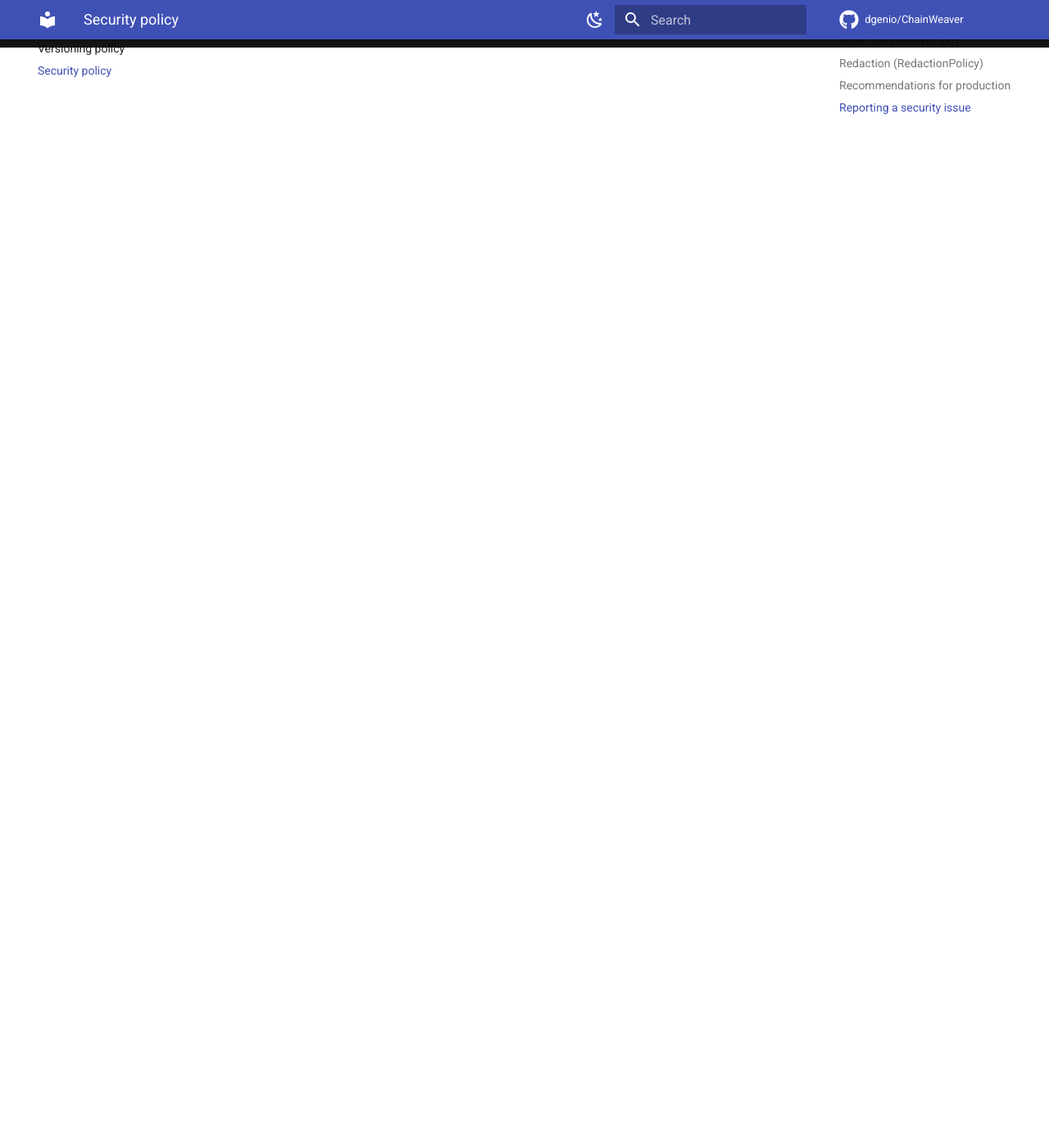
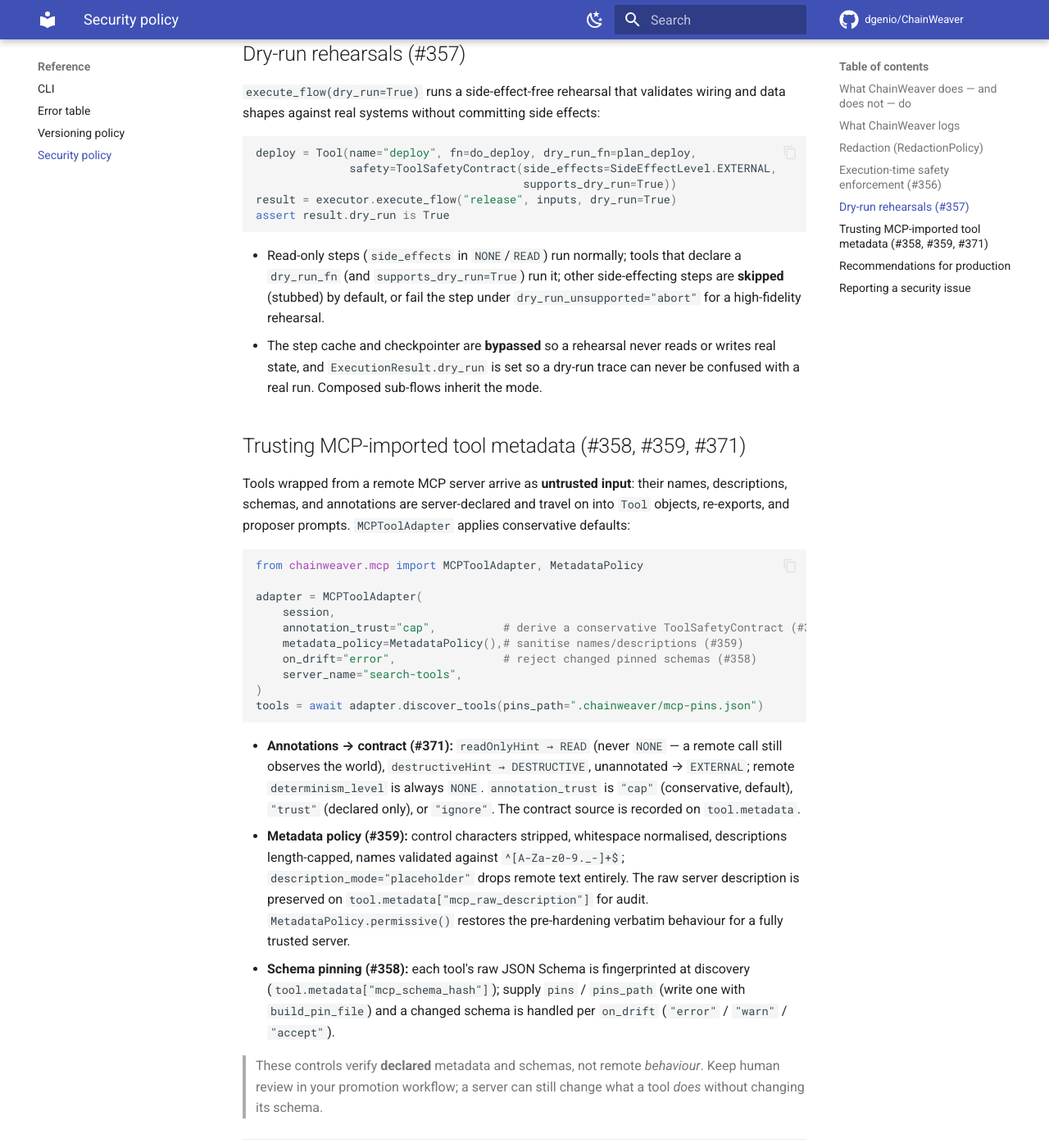
Before and after one commit to dgenio/ChainWeaver, an MkDocs documentation site: the page built from docs/security.md, in a window 1280 px wide and 1400 px high, scrolled down 2912 px. Shown: the whole window at 82% size. Built offline with MkDocs 1.6.1 and Material for MkDocs 9.7.7, drawn with Linux system fonts in a browser that asks for light colours; comment, search, counter and statistics services are not loaded; some of the changed text lies outside the part shown.

Commit message:
docs: document execution-time enforcement, dry-run, and MCP trust model (#356, #357, #358, #359, #371)
- docs/security.md: consolidated sections for the approval/ceiling enforcement
  seam (#356), dry-run rehearsals (#357), and the MCP-imported-metadata trust
  model (annotations->contract / MetadataPolicy / schema pinning).
- README error table: ApprovalDeniedError, SafetyCeilingError, MCPMetadataError,
  MCPSchemaDriftError.
- AGENTS.md repo map + StepRecord.approval / ExecutionResult.dry_run field rows.
- Fix mypy nits in the new safety tests.

````diff
--- a/docs/security.md
+++ b/docs/security.md
@@ -75,6 +75,104 @@ applied recursively to nested dicts and lists.
 
 ---
 
+## Execution-time safety enforcement (#356)
+
+By default a `ToolSafetyContract` is **advisory** — the executor records it but
+does not act on it.  Three opt-in `FlowExecutor` controls make it actionable for
+hosts that expose flows to LLM clients, all behaviour-preserving when unset:
+
+```python
+from chainweaver import FlowExecutor, ApprovalContext, ApprovalDecision, SideEffectLevel
+
+def approver(ctx: ApprovalContext) -> ApprovalDecision:
+    # ctx carries trace_id, flow_name, step_index, tool_name, redacted inputs,
+    # and the effective ToolSafetyContract.
+    return ApprovalDecision.APPROVE if ctx.tool_name in TRUSTED else ApprovalDecision.DENY
+
+executor = FlowExecutor(
+    registry,
+    approval_callback=approver,                       # gate requires_approval=True steps
+    strict_safety=True,                               # refuse such steps if no callback
+    max_side_effect_level=SideEffectLevel.WRITE,      # refuse DESTRUCTIVE/EXTERNAL-over-ceiling
+)
+```
+
+* A step whose **effective contract** has `requires_approval=True` invokes the
+  callback *before* the tool runs.  `DENY`, a callback exception, or an invalid
+  return aborts the step with `ApprovalDeniedError` and a failed `StepRecord`;
+  the decision is recorded on `StepRecord.approval`.
+* With **no** callback registered, the default is unchanged (the step runs);
+  `strict_safety=True` instead refuses approval-requiring steps.
+* `max_side_effect_level` refuses any step whose `side_effects` exceeds the
+  ceiling with `SafetyCeilingError`.
+* The callback is a **user-supplied seam** — the executor never performs I/O
+  itself, so the no-LLM / no-network / no-randomness invariants are preserved
+  (the same model as `decision_callback`).  Enforcement applies on both the sync
+  and async lanes.
+
+## Dry-run rehearsals (#357)
+
+`execute_flow(dry_run=True)` runs a side-effect-free rehearsal that validates
+wiring and data shapes against real systems without committing side effects:
+
+```python
+deploy = Tool(name="deploy", fn=do_deploy, dry_run_fn=plan_deploy,
+              safety=ToolSafetyContract(side_effects=SideEffectLevel.EXTERNAL,
+                                        supports_dry_run=True))
+result = executor.execute_flow("release", inputs, dry_run=True)
+assert result.dry_run is True
+```
+
+* Read-only steps (`side_effects` in `NONE`/`READ`) run normally; tools that
+  declare a `dry_run_fn` (and `supports_dry_run=True`) run it; other
+  side-effecting steps are **skipped** (stubbed) by default, or fail the step
+  under `dry_run_unsupported="abort"` for a high-fidelity rehearsal.
+* The step cache and checkpointer are **bypassed** so a rehearsal never reads or
+  writes real state, and `ExecutionResult.dry_run` is set so a dry-run trace can
+  never be confused with a real run.  Composed sub-flows inherit the mode.
+
+## Trusting MCP-imported tool metadata (#358, #359, #371)
+
+Tools wrapped from a remote MCP server arrive as **untrusted input**: their
+names, descriptions, schemas, and annotations are server-declared and travel on
+into `Tool` objects, re-exports, and proposer prompts.  `MCPToolAdapter` applies
+conservative defaults:
+
+```python
+from chainweaver.mcp import MCPToolAdapter, MetadataPolicy
+
+adapter = MCPToolAdapter(
+    session,
+    annotation_trust="cap",          # derive a conservative ToolSafetyContract (#371)
+    metadata_policy=MetadataPolicy(),# sanitise names/descriptions (#359)
+    on_drift="error",                # reject changed pinned schemas (#358)
+    server_name="search-tools",
+)
+tools = await adapter.discover_tools(pins_path=".chainweaver/mcp-pins.json")
+```
+
+* **Annotations → contract (#371):** `readOnlyHint → READ` (never `NONE` — a
+  remote call still observes the world), `destructiveHint → DESTRUCTIVE`,
+  unannotated → `EXTERNAL`; remote `determinism_level` is always `NONE`.
+  `annotation_trust` is `"cap"` (conservative, default), `"trust"` (declared
+  only), or `"ignore"`.  The contract source is recorded on `tool.metadata`.
+* **Metadata policy (#359):** control characters stripped, whitespace
+  normalised, descriptions length-capped, names validated against
+  `^[A-Za-z0-9._-]+$`; `description_mode="placeholder"` drops remote text
+  entirely.  The raw server description is preserved on
+  `tool.metadata["mcp_raw_description"]` for audit.  `MetadataPolicy.permissive()`
+  restores the pre-hardening verbatim behaviour for a fully trusted server.
+* **Schema pinning (#358):** each tool's raw JSON Schema is fingerprinted at
+  discovery (`tool.metadata["mcp_schema_hash"]`); supply `pins` / `pins_path`
+  (write one with `build_pin_file`) and a changed schema is handled per
+  `on_drift` (`"error"` / `"warn"` / `"accept"`).
+
+> These controls verify **declared** metadata and schemas, not remote
+> *behaviour*.  Keep human review in your promotion workflow; a server can
+> still change what a tool *does* without changing its schema.
+
+---
+
 ## Recommendations for production
 
 1. **Always configure a `RedactionPolicy`** for flows whose tools handle
````
Also changed, not shown: AGENTS.md (+7 -4 lines), README.md (+4 -0 lines), 1 other file.
